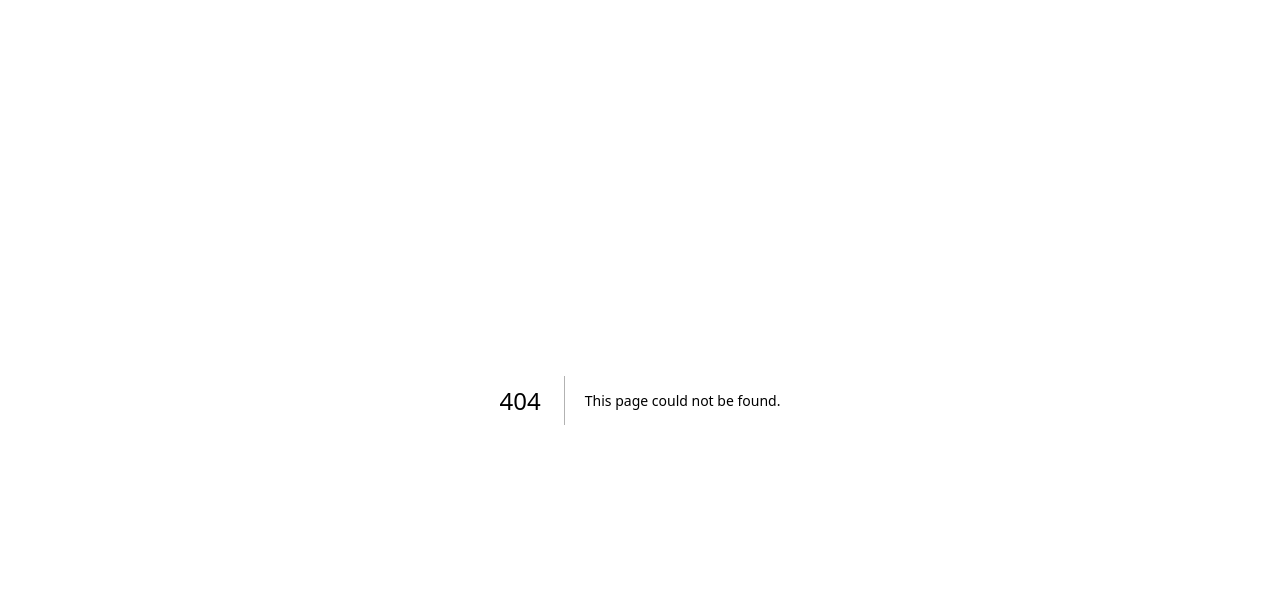
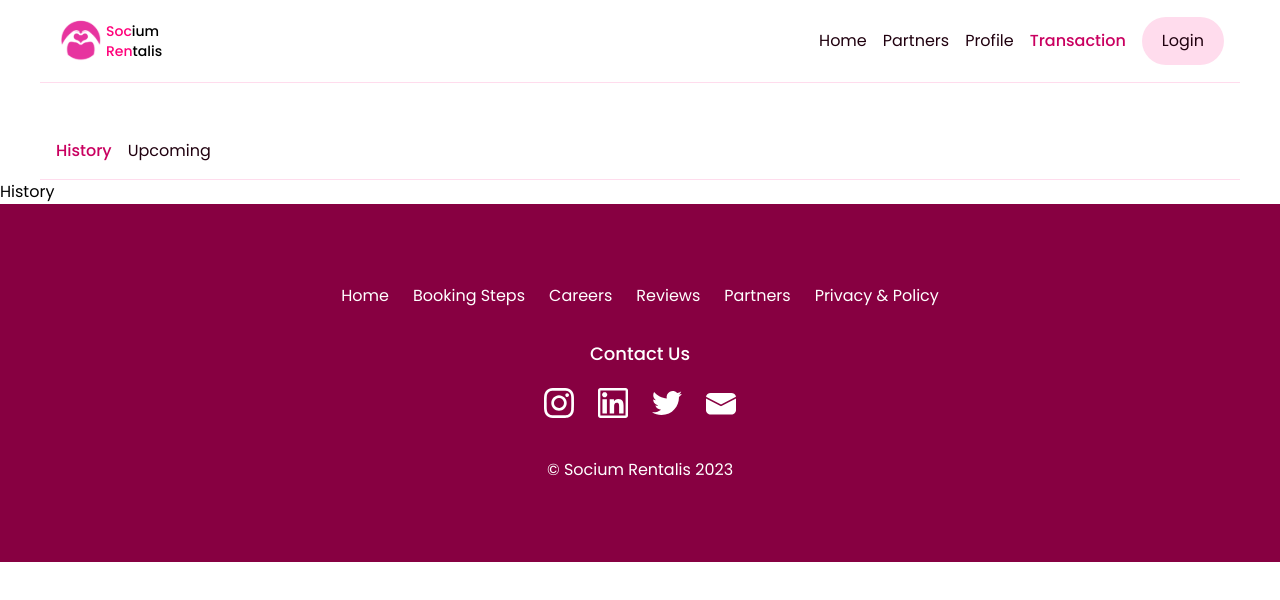
Before and after one commit to PBKKE08/socium-rentalis-fe, a Next.js app: page /transaction in a window 1280 px wide. Before the commit this address had no page. Shown: the top 600 px of the page. Built offline with nearby package versions, Linux system fonts and the light colour scheme.

Commit message:
creating transaction"

```diff
--- a/src/components/organism/Navbar/index.tsx
+++ b/src/components/organism/Navbar/index.tsx
@@ -6,9 +6,10 @@ import Button from "@/components/atoms/Button";
 
 type NavbarProps = {
   name: string;
+  isPartner?: boolean;
 };
 
-export default function Navbar({ name }: NavbarProps) {
+export default function Navbar({ name, isPartner }: NavbarProps) {
   const [isNavOpen, setIsNavOpen] = useState(false);
 
   useEffect(() => {
@@ -48,6 +49,11 @@ export default function Navbar({ name }: NavbarProps) {
           isActive={name === "profile" && true}
           href="/profile"
         />
+        <NavLink
+          name="Transaction"
+          isActive={name === "transaction" && true}
+          href={isPartner ? "/partners/transaction" : "/transaction"}
+        />
         <li>
           <Button href="/login">Login</Button>
         </li>
--- /dev/null
+++ b/src/components/organism/Transaction/MainLayoutTransaction.tsx
@@ -0,0 +1,27 @@
+import Navbar from "@/components/organism/Navbar";
+import Head from "next/head";
+import Footer from "../Footer";
+
+export default function MainLayoutTransaction({
+  children,
+}: {
+  children: React.ReactNode;
+}) {
+  return (
+    <>
+      <Head>
+        <title>Socium Rentalis | Transaction</title>
+        <meta name="description" content="Socium Rentalis" />
+        <link rel="icon" href="/favicon.ico" />
+        <meta name="viewport" content="width=device-width, initial-scale=1" />
+      </Head>
+      <main>
+        <Navbar name="transaction" />
+        <div className="mt-10">{children}</div>
+        <div className="bg-primary-400">
+          <Footer className="pt-20 pb-20 px-4 container mx-auto" />
+        </div>
+      </main>
+    </>
+  );
+}
--- /dev/null
+++ b/src/components/organism/Transaction/TabTransaction/TabLink.tsx
@@ -0,0 +1,20 @@
+import Link from "next/link";
+
+type TabLinkProps = {
+  name: string;
+  isActive?: boolean;
+  href: string;
+};
+
+export default function TabLink({ href, name, isActive }: TabLinkProps) {
+  return (
+    <li>
+      <Link
+        href={href}
+        className={`text-heading ${isActive && "font-medium text-primary-300"}`}
+      >
+        {name}
+      </Link>
+    </li>
+  );
+}
--- /dev/null
+++ b/src/components/organism/Transaction/TabTransaction/index.tsx
@@ -0,0 +1,25 @@
+import { useEffect, useState } from "react";
+import TabLink from "./TabLink";
+
+type TabTransactionProps = {
+  name: string;
+};
+
+export default function TabTransaction({ name }: TabTransactionProps) {
+  return (
+    <nav className="p-4 md:flex md:flex-row md:justify-between md:items-center sm:container mx-auto border-b border-b-primary-100 gap-5 md:gap-0">
+      <ul className="flex flex-col md:flex-row items-center gap-1 md:gap-4 justify-center z-[-1] md:z-auto md:static absolute bg-white w-full left-0 md:w-auto px-4 md:px-0 md:opacity-100 opacity-0 top-[-400px] transition-all ease-in duration-300 pb-4 md:pb-0">
+        <TabLink
+          name="History"
+          isActive={name === "history" && true}
+          href="/transaction"
+        />
+        <TabLink
+          name="Upcoming"
+          isActive={name === "upcoming" && true}
+          href="/transaction/upcoming"
+        />
+      </ul>
+    </nav>
+  );
+}
--- /dev/null
+++ b/src/pages/partners/transaction/index.tsx
@@ -0,0 +1,22 @@
+import Footer from "@/components/organism/Footer";
+import Navbar from "@/components/organism/Navbar";
+import Head from "next/head";
+
+export default function Transaction() {
+  return (
+    <>
+      <Head>
+        <title>Socium Rentalis | Transaction</title>
+        <meta name="description" content="Socium Rentalis" />
+        <link rel="icon" href="/favicon.ico" />
+        <meta name="viewport" content="width=device-width, initial-scale=1" />
+      </Head>
+      <main>
+        <Navbar name="transaction" isPartner />
+        <div className="bg-primary-400">
+          <Footer className="pt-20 pb-20 px-4 container mx-auto" />
+        </div>
+      </main>
+    </>
+  );
+}
--- /dev/null
+++ b/src/pages/transaction/index.tsx
@@ -0,0 +1,11 @@
+import MainLayoutTransaction from "@/components/organism/Transaction/MainLayoutTransaction";
+import TabTransaction from "@/components/organism/Transaction/TabTransaction";
+
+export default function Transaction() {
+  return (
+    <MainLayoutTransaction>
+      <TabTransaction name="history" />
+      History
+    </MainLayoutTransaction>
+  );
+}
--- /dev/null
+++ b/src/pages/transaction/upcoming/index.tsx
@@ -0,0 +1,11 @@
+import MainLayoutTransaction from "@/components/organism/Transaction/MainLayoutTransaction";
+import TabTransaction from "@/components/organism/Transaction/TabTransaction";
+
+export default function Transaction() {
+  return (
+    <MainLayoutTransaction>
+      <TabTransaction name="upcoming" />
+      Upcoming
+    </MainLayoutTransaction>
+  );
+}
```
